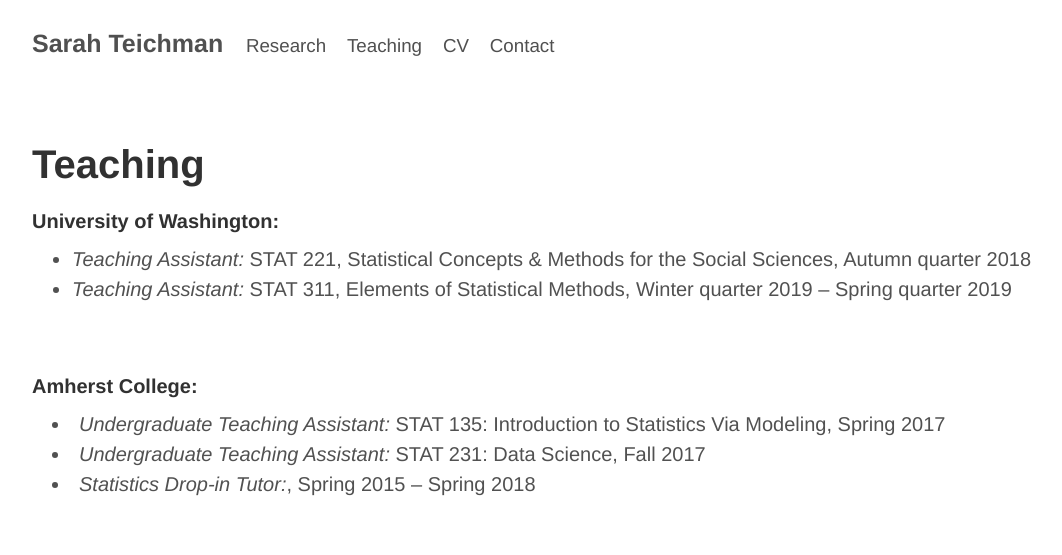
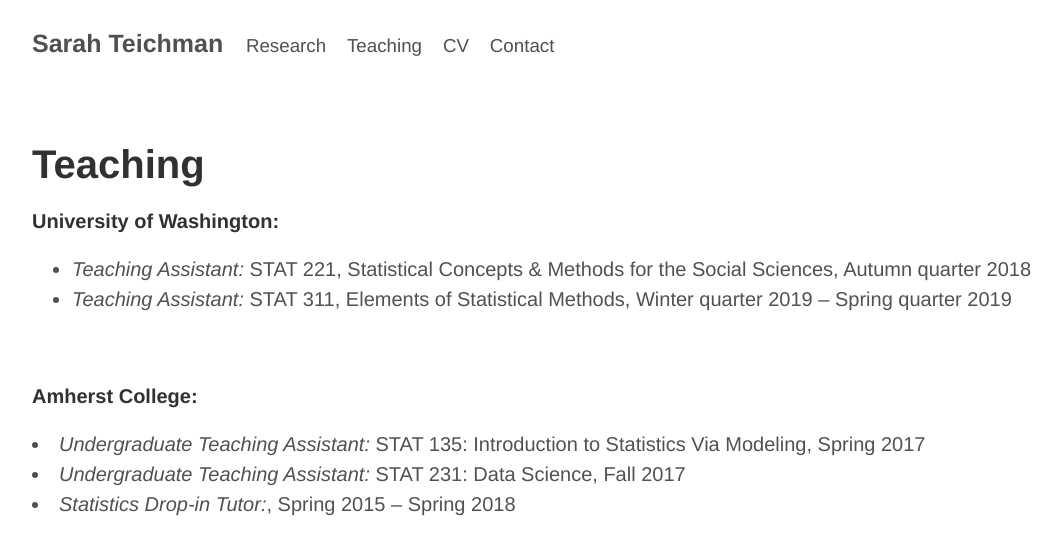
Before and after one commit to svteichman/svteichman.github.io, a Jekyll site: the page built from teaching.html, in a window 1280 px wide. Shown: the top 555 px of the page, without its empty margins (108-1170 px from the left). Built offline with Jekyll 4.4.1, drawn with Linux system fonts in a browser that asks for light colours.

Commit message:
removing padding

```diff
--- a/teaching.html
+++ b/teaching.html
@@ -12,7 +12,7 @@
 </style>
 
 <h4>University of Washington:</h4>
-<p class="content" style="padding:0px;margin:0px 10px 0px; font-size:10px">
+<p class="content">
     <ul>
     <li> <i>Teaching Assistant:</i> STAT 221, Statistical Concepts &amp; Methods for the Social Sciences, Autumn quarter 2018 </li>
     <li> <i>Teaching Assistant:</i> STAT 311, Elements of Statistical Methods, Winter quarter 2019 &ndash; Spring quarter 2019  </li>
@@ -21,8 +21,8 @@
 </p>
 
 <h4>Amherst College:</h4>
-<p class="content" style="padding:0px;margin:0px 10px 0px; font-size:10px">
-    <li style="padding:0px;margin:0px 20px 0px;"> <i>Undergraduate Teaching Assistant:</i> STAT 135: Introduction to Statistics Via Modeling, Spring 2017  </li>
-    <li style="padding:0px;margin:0px 20px 0px;"> <i>Undergraduate Teaching Assistant:</i> STAT 231: Data Science, Fall 2017  </li>
-    <li style="padding:0px;margin:0px 20px 0px;"> <i>Statistics Drop-in Tutor:</i>, Spring 2015 &ndash; Spring 2018  </li>
+<p class="content">
+    <li> <i>Undergraduate Teaching Assistant:</i> STAT 135: Introduction to Statistics Via Modeling, Spring 2017  </li>
+    <li> <i>Undergraduate Teaching Assistant:</i> STAT 231: Data Science, Fall 2017  </li>
+    <li > <i>Statistics Drop-in Tutor:</i>, Spring 2015 &ndash; Spring 2018  </li>
 </p>
```
